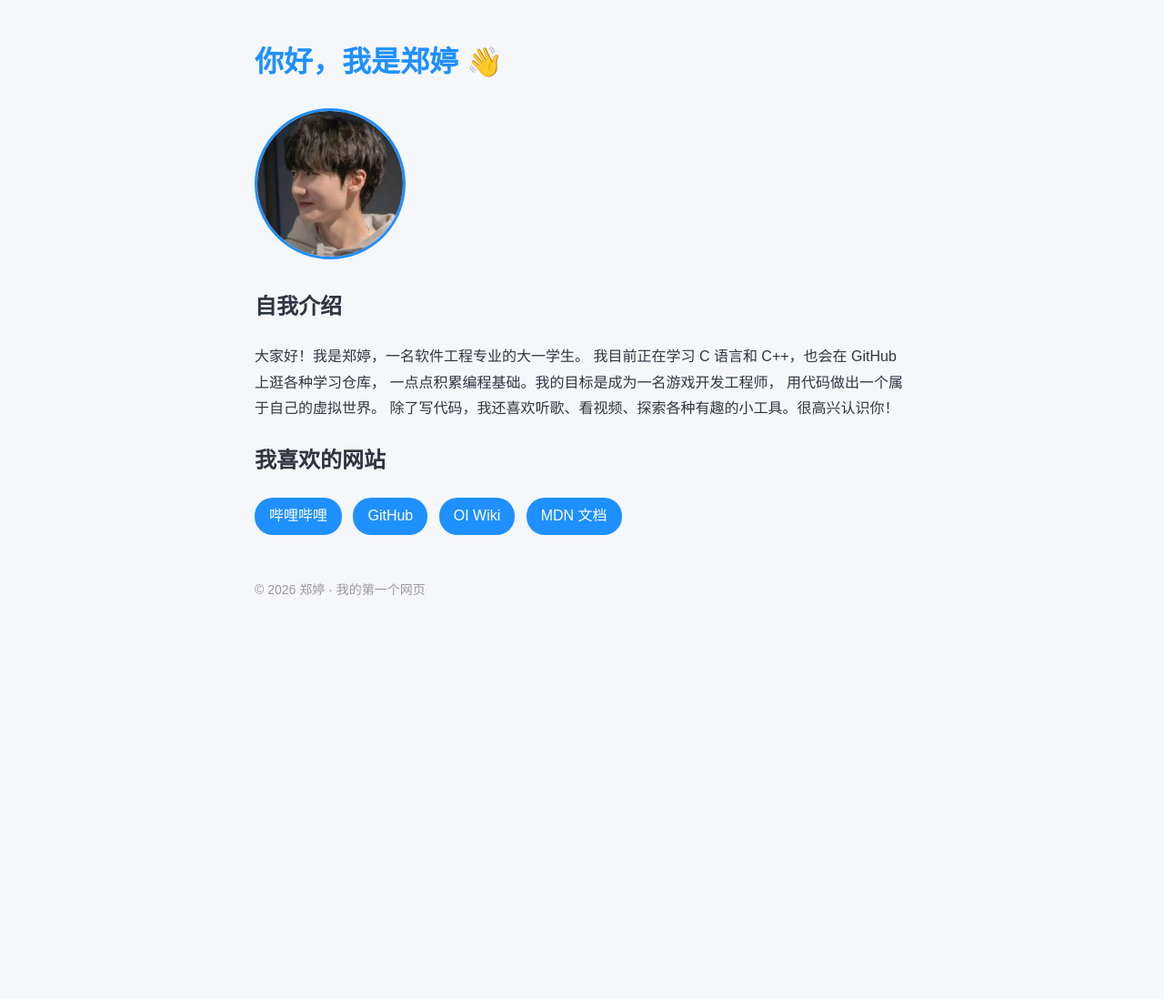
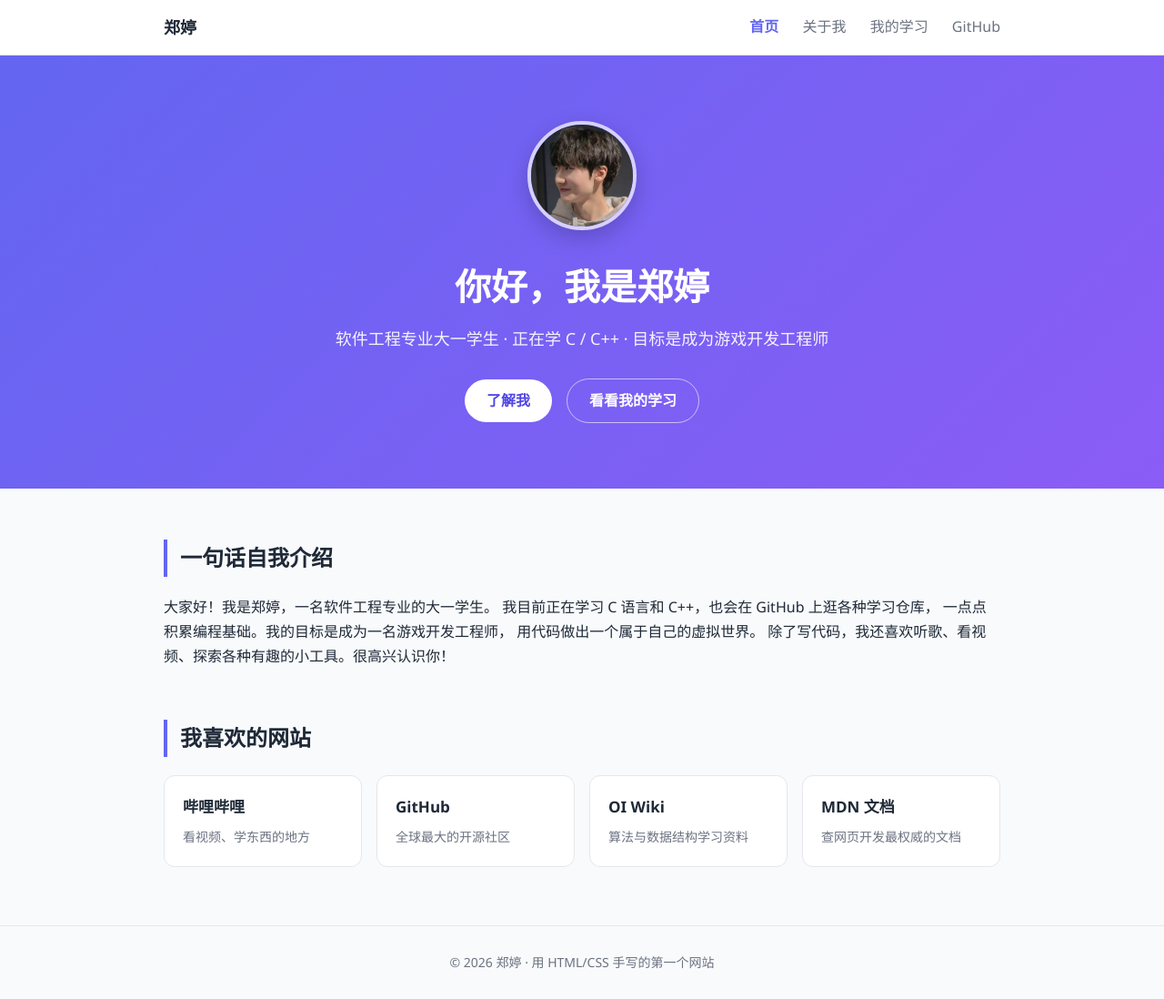
Before and after one commit to helenlouise27/helenlouise27.github.io, a plain HTML site: page index.html in a window 1280 px wide. Shown: the whole page at 91% size. Before the commit the page ends 800 px from the top, so only its background shows below. Drawn offline with Linux system fonts and the light colour scheme.

Commit message:
升级为多页网站：加导航栏、关于我、我的学习页

```diff
--- a/index.html
+++ b/index.html
@@ -4,47 +4,39 @@
     <meta charset="UTF-8">
     <meta name="viewport" content="width=device-width, initial-scale=1.0">
     <title>郑婷的个人主页</title>
-    <style>
-        body {
-            max-width: 720px;
-            margin: 40px auto;
-            padding: 0 20px;
-            font-family: "Microsoft YaHei", "PingFang SC", sans-serif;
-            color: #2f3542;
-            background: #f6f7fb;
-            line-height: 1.8;
-        }
-        h1 { color: #1e90ff; }
-        .photo {
-            width: 160px;
-            height: 160px;
-            border-radius: 50%;
-            object-fit: cover;
-            border: 3px solid #1e90ff;
-        }
-        .links a {
-            display: inline-block;
-            margin: 0 8px 8px 0;
-            padding: 6px 16px;
-            background: #1e90ff;
-            color: #fff;
-            border-radius: 20px;
-            text-decoration: none;
-        }
-        .links a:hover { background: #1676d8; }
-        footer { margin-top: 40px; color: #999; font-size: 14px; }
-    </style>
+    <link rel="stylesheet" href="style.css">
 </head>
 <body>
 
-    <!-- ① 标题 -->
-    <h1>你好，我是郑婷 👋</h1>
+    <!-- 导航栏（每个页面都一样，只是 active 高亮不同） -->
+    <nav class="nav">
+        <div class="container nav-inner">
+            <a class="logo" href="index.html">郑婷</a>
+            <div class="menu">
+                <a href="index.html" class="active">首页</a>
+                <a href="about.html">关于我</a>
+                <a href="projects.html">我的学习</a>
+                <a href="https://github.com/helenlouise27" target="_blank">GitHub</a>
+            </div>
+        </div>
+    </nav>
 
-    <!-- ② 照片（把 photo.jpg 放到本文件夹里） -->
-    <img class="photo" src="myphoto.jpg" alt="我的照片">
+    <!-- 首页大标题区 -->
+    <header class="hero">
+        <img class="avatar" src="myphoto.jpg" alt="郑婷的头像">
+        <h1>你好，我是郑婷</h1>
+        <p class="tagline">软件工程专业大一学生 · 正在学 C / C++ · 目标是成为游戏开发工程师</p>
+        <div>
+            <a class="btn" href="about.html">了解我</a>
+            <a class="btn btn-ghost" href="projects.html">看看我的学习</a>
+        </div>
+    </header>
 
-    <!-- ③ 自我介绍 -->
-    <h2>自我介绍</h2>
+    <main class="container">
+
+        <!-- 自我介绍 -->
+        <section class="section">
+            <h2>一句话自我介绍</h2>
             <p>
                 大家好！我是郑婷，一名软件工程专业的大一学生。
                 我目前正在学习 C 语言和 C++，也会在 GitHub 上逛各种学习仓库，
@@ -52,16 +44,36 @@
                 用代码做出一个属于自己的虚拟世界。
                 除了写代码，我还喜欢听歌、看视频、探索各种有趣的小工具。很高兴认识你！
             </p>
+        </section>
 
-    <!-- ④ 几个超链接 -->
+        <!-- 我喜欢的网站 -->
+        <section class="section">
             <h2>我喜欢的网站</h2>
-    <div class="links">
-        <a href="https://www.bilibili.com" target="_blank">哔哩哔哩</a>
-        <a href="https://github.com" target="_blank">GitHub</a>
-        <a href="https://oi-wiki.org" target="_blank">OI Wiki</a>
-        <a href="https://developer.mozilla.org/zh-CN/" target="_blank">MDN 文档</a>
+            <div class="cards">
+                <a class="card" href="https://www.bilibili.com" target="_blank">
+                    <h3>哔哩哔哩</h3>
+                    <p>看视频、学东西的地方</p>
+                </a>
+                <a class="card" href="https://github.com" target="_blank">
+                    <h3>GitHub</h3>
+                    <p>全球最大的开源社区</p>
+                </a>
+                <a class="card" href="https://oi-wiki.org" target="_blank">
+                    <h3>OI Wiki</h3>
+                    <p>算法与数据结构学习资料</p>
+                </a>
+                <a class="card" href="https://developer.mozilla.org/zh-CN/" target="_blank">
+                    <h3>MDN 文档</h3>
+                    <p>查网页开发最权威的文档</p>
+                </a>
             </div>
+        </section>
 
-    <footer>© 2026 郑婷 · 我的第一个网页</footer>
+    </main>
+
+    <footer class="footer">
+        <div class="container">© 2026 郑婷 · 用 HTML/CSS 手写的第一个网站</div>
+    </footer>
+
 </body>
 </html>
--- /dev/null
+++ b/style.css
@@ -0,0 +1,145 @@
+/* ===== 全局变量：颜色都定义在这里，改一处全站生效 ===== */
+:root {
+    --primary: #6366f1;        /* 主色：靛蓝 */
+    --primary-dark: #4f46e5;
+    --bg: #f8fafc;             /* 页面背景 */
+    --card: #ffffff;           /* 卡片背景 */
+    --text: #1f2937;           /* 正文颜色 */
+    --muted: #6b7280;          /* 次要文字 */
+    --border: #e5e7eb;         /* 边框 */
+}
+
+/* ===== 基础重置 ===== */
+* { margin: 0; padding: 0; box-sizing: border-box; }
+
+body {
+    font-family: "Microsoft YaHei", "PingFang SC", "Segoe UI", sans-serif;
+    color: var(--text);
+    background: var(--bg);
+    line-height: 1.7;
+}
+
+a { color: var(--primary); text-decoration: none; }
+
+.container {
+    max-width: 960px;
+    margin: 0 auto;
+    padding: 0 20px;
+}
+
+/* ===== 导航栏（吸顶） ===== */
+.nav {
+    position: sticky;
+    top: 0;
+    z-index: 10;
+    background: rgba(255, 255, 255, 0.92);
+    backdrop-filter: blur(8px);
+    border-bottom: 1px solid var(--border);
+}
+.nav-inner {
+    display: flex;
+    align-items: center;
+    justify-content: space-between;
+    height: 60px;
+}
+.logo { font-size: 18px; font-weight: 700; color: var(--text); }
+.menu a { margin-left: 22px; color: var(--muted); font-weight: 500; }
+.menu a:hover { color: var(--text); }
+.menu a.active { color: var(--primary); font-weight: 700; }
+
+/* ===== 首页头部（大标题区） ===== */
+.hero {
+    background: linear-gradient(135deg, #6366f1, #8b5cf6);
+    color: #fff;
+    text-align: center;
+    padding: 72px 20px;
+}
+.avatar {
+    width: 120px;
+    height: 120px;
+    border-radius: 50%;
+    object-fit: cover;
+    border: 4px solid rgba(255, 255, 255, 0.7);
+    box-shadow: 0 8px 24px rgba(0, 0, 0, 0.2);
+    margin-bottom: 20px;
+}
+.hero h1 { font-size: 40px; margin-bottom: 8px; }
+.tagline { font-size: 18px; opacity: 0.92; margin-bottom: 28px; }
+
+.btn {
+    display: inline-block;
+    background: #fff;
+    color: var(--primary-dark);
+    padding: 10px 24px;
+    border-radius: 999px;
+    font-weight: 600;
+    margin: 0 6px;
+    transition: transform .15s, box-shadow .15s;
+}
+.btn:hover { transform: translateY(-2px); box-shadow: 0 6px 16px rgba(0, 0, 0, 0.15); }
+.btn-ghost { background: transparent; color: #fff; border: 1px solid rgba(255, 255, 255, 0.6); }
+.btn-ghost:hover { background: rgba(255, 255, 255, 0.12); }
+
+/* ===== 通用区块 ===== */
+.section { margin: 56px 0; }
+.section h2 {
+    font-size: 24px;
+    margin-bottom: 20px;
+    padding-left: 14px;
+    border-left: 4px solid var(--primary);
+}
+
+/* ===== 卡片（一排自动换行） ===== */
+.cards {
+    display: grid;
+    grid-template-columns: repeat(auto-fill, minmax(200px, 1fr));
+    gap: 16px;
+}
+.card {
+    background: var(--card);
+    border: 1px solid var(--border);
+    border-radius: 12px;
+    padding: 20px;
+    color: var(--text);
+    transition: box-shadow .2s, transform .2s;
+}
+.card:hover { box-shadow: 0 8px 24px rgba(0, 0, 0, 0.08); transform: translateY(-3px); }
+.card h3 { margin-bottom: 6px; font-size: 17px; }
+.card p { color: var(--muted); font-size: 14px; }
+
+/* ===== 关于我：图文布局 + 技能条 ===== */
+.about-grid {
+    display: grid;
+    grid-template-columns: 220px 1fr;
+    gap: 40px;
+    align-items: start;
+}
+.avatar-lg { width: 200px; height: 200px; border-radius: 16px; object-fit: cover; }
+.about-grid p { margin-bottom: 12px; }
+.skill { margin-top: 14px; }
+.skill-name { display: flex; justify-content: space-between; font-size: 14px; margin-bottom: 6px; }
+.bar { height: 10px; background: var(--border); border-radius: 999px; overflow: hidden; }
+.bar span {
+    display: block;
+    height: 100%;
+    background: linear-gradient(90deg, #6366f1, #8b5cf6);
+    border-radius: 999px;
+}
+
+/* ===== 页脚 ===== */
+.footer {
+    margin-top: 64px;
+    border-top: 1px solid var(--border);
+    padding: 28px 20px;
+    text-align: center;
+    color: var(--muted);
+    font-size: 14px;
+}
+
+/* ===== 手机适配 ===== */
+@media (max-width: 640px) {
+    .hero h1 { font-size: 30px; }
+    .about-grid { grid-template-columns: 1fr; text-align: center; }
+    .avatar-lg { margin: 0 auto; }
+    .menu a { margin-left: 14px; font-size: 15px; }
+}
```
Also changed, not shown: about.html (added, +71 -0 lines), projects.html (added, +62 -0 lines). Lines whose indentation alone changed are shown as unchanged.
